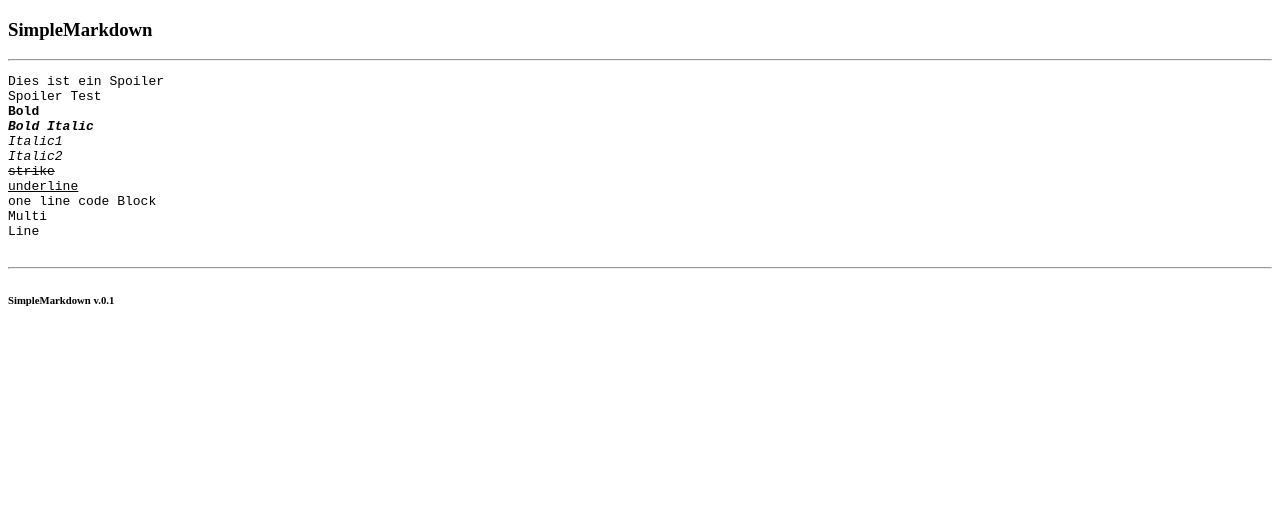
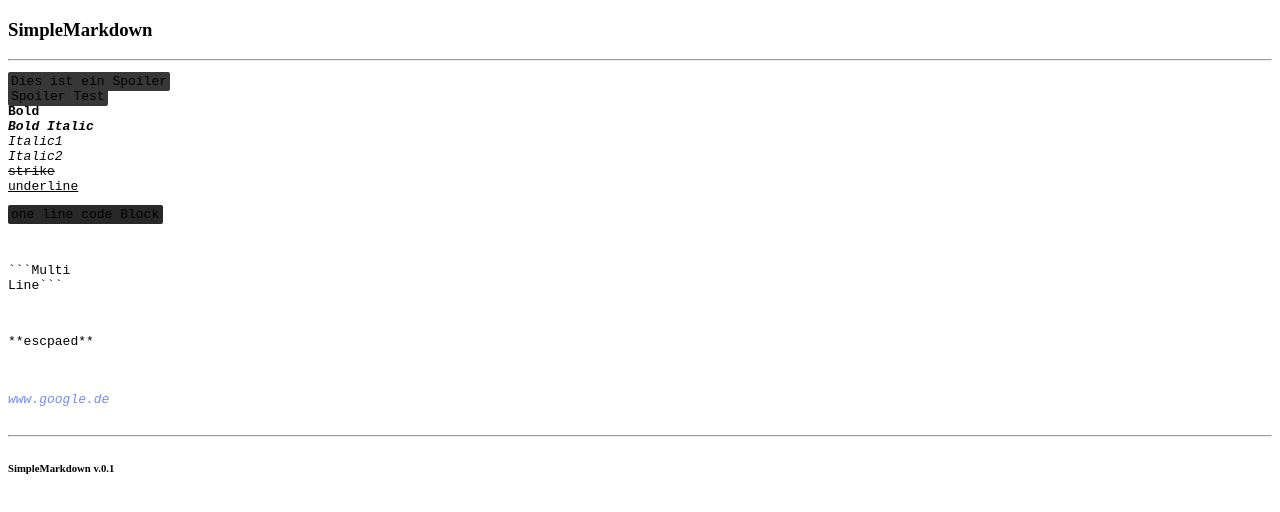
Before and after one commit to tunikakeks/Markdown, a plain HTML site: page index.html in a window 1280 px wide. Drawn offline with Linux system fonts and the light colour scheme.

Commit message:
Added Markdown escape Smybol

````diff
--- /dev/null
+++ b/assets/css/dark.css
@@ -0,0 +1,23 @@
+:root {
+    --backgroundColor-1: #1a1a1aff;
+    --backgroundColor-2: #212121ff;
+    --backgroundColor-3: #282828;
+    --backgroundColor-4: #373737ff;
+    --shadow: rgb(73, 73, 73);
+    --fontColor-1: #BDC3C7;
+    --fontColor-2: rgba(189, 195, 199, 0.623);
+    --color-green: #7bb77bff;
+    --color-green-Hover: #6ba76bff;
+    --color-red: #b77b7bff;
+    --color-orange: #b7937bff;
+    --color-yellow: #b7ab7bff;
+    /* --color-link: #4b7bec; */
+    --color-link-1: #778beb;
+    --color-link-2: #3e56cc;
+    --brandBlue: #2c5aa0;
+    --brandBlue-hover: #254a83;
+    --formBG: #202020ff;
+    --formBorder: #1b1b1bff;
+    --textBoxBorder: #1a1a1aff;
+    --textBoxBG: #1f1f1fff;
+}
--- a/assets/css/main.scss
+++ b/assets/css/main.scss
@@ -0,0 +1,45 @@
+span {
+    &.uri {
+        a {
+            color: var(--color-link-1);
+            font-style: italic;
+            cursor: pointer;
+            text-decoration: none;
+        }
+        &:hover {
+            text-decoration: underline;
+        }
+    }
+
+    &.multiLineBlock {
+        background-color: var(--backgroundColor-3);
+        border: 1px solid var(--backgroundColor-1);
+        padding: 2px;
+        padding-left: 3px;
+        padding-right: 4px;
+        border-radius: 2px;
+    }
+
+    &.oneLineBlock {
+        background-color: var(--backgroundColor-3);
+        /* border: 1px solid var(--backgroundColor-1); */
+        padding: 2px;
+        padding-left: 3px;
+        padding-right: 4px;
+        border-radius: 2px;
+    }
+
+    &.spoiler {
+        background-color: var(--backgroundColor-4);
+        padding: 2px;
+        padding-left: 3px;
+        padding-right: 3px;
+        border-radius: 2px;
+        z-index: 2;
+        // &.hidden {
+        //     background-color: var(--backgroundColor-1);
+        //     color: var(--backgroundColor-1);
+        //     cursor: pointer;
+        // }
+    }
+}
--- a/assets/js/markdown.js
+++ b/assets/js/markdown.js
@@ -13,22 +13,26 @@ function markDown() {
     var ca = document.getElementsByTagName("body");
     for (var i = 0; i < ca.length; i++) {
         var data = ca[i].innerHTML
-        // data = data.replace(/[_]{1}(.*?)[_]{1}/g, "<span class='italic'>$1</span>")
+
+        data = data.replace(/\\\|\|(.*?)\|\|/i, "<p>||$1||</p>")
+        data = data.replace(/\\\*\*(.*?)\*\*/i, "<p>**$1**</p>")
+        data = data.replace(/\\\*\*\*(.*?)\*\*\*/i, "<p>***$1***</p>")
+        data = data.replace(/\\\*(.*?)\*/i, "<p>*$1*</p>")
+        data = data.replace(/\\_(.*?)_/i, "<p>_$1_</p>")
+        data = data.replace(/\\__(.*?)__/i, "<p>__$1__</p>")
+        data = data.replace(/\\~~(.*?)~~/i, "<p>~~$1~~</p>")
+        data = data.replace(/\\``(.*?)``/i, "<p>``$1``</p>")
+        data = data.replace(/\\(.*?)```\n([^´]+)\n```/gm, '<p>```$2```</p>')
+
         data = data.replace(/\|\|(.*?)\|\|/i, "<span class='spoiler hidden'>$1</span>") // spoiler
-
         data = data.replace(/\*\*(.*?)\*\*/i, "<b>$1</b>") //Bold
-
         data = data.replace(/\*\*\*(.*?)\*\*\*/i, "<b><i>$1</i></b>") //bold italic
-
         data = data.replace(/\*(.*?)\*/i, "<i>$1</i>") //italic
         data = data.replace(/_(.*?)_/i, "<i>$1</i>") //italic
-
         data = data.replace(/__(.*?)__/i, "<u>$1</u>") // underlined
-
         data = data.replace(/~~(.*?)~~/i, "<strike>$1</strike>") // striked
-
-        data = data.replace(/´(.*?)´/i, '<span class="oneLineBlock">$1</span>') // block
-        data = data.replace(/(.*?)´´´\n([^´]+)\n´´´/gm, '<span class="multiLineBlock">$2</span>') // multi line block
+        data = data.replace(/``(.*?)``/i, '<span class="oneLineBlock">$1</span>') // block
+        data = data.replace(/(.*?)```\n([^´]+)\n```/gm, '<span class="multiLineBlock">$2</span>') // multi line block
 
         data = data.replace(/(https?:\/\/(?:www\.|(?!www))[^\s\.]+\.[^\s]{2,}|www\.[^\s]+\.[^\s]{2,})/g, '<span class="uri"><a href="$1" target="_blank">$1</a></span>') // url
 
--- a/index.html
+++ b/index.html
@@ -5,6 +5,11 @@
     <meta charset="UTF-8">
     <meta name="viewport" content="width=device-width, initial-scale=1.0">
     <title>Document</title>
+
+    <!--Include Theme CSS File-->
+    <link rel="stylesheet" href="assets/css/dark.css">
+    <!--Include Markdown CSS-->
+    <link rel="stylesheet" href="assets/css/main.min.css">
 
     <!--Include JS Markdown File-->
     <script src="assets/js/markdown.js"></script>
@@ -23,11 +28,14 @@
 _Italic2_
 ~~strike~~
 __underline__
-´one line code Block´
-´´´
+\``one line code Block``
+\```
 Multi
 Line
-´´´
+```
+\**escpaed**
+
+www.google.de
     </pre>
     <hr>
     <h6>SimpleMarkdown v.0.1</h6>
````
Also changed, not shown: assets/css/main.min.css.
